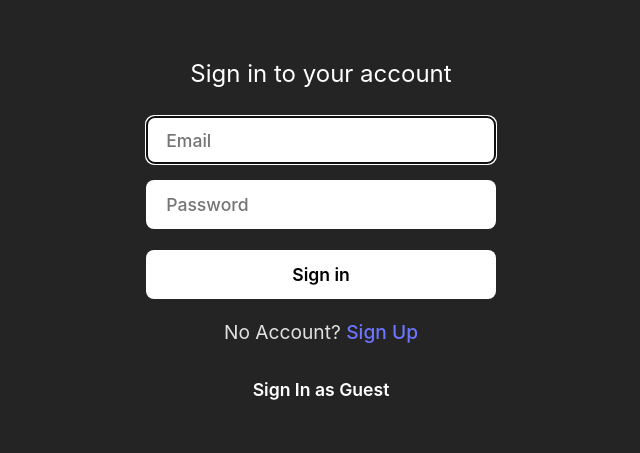
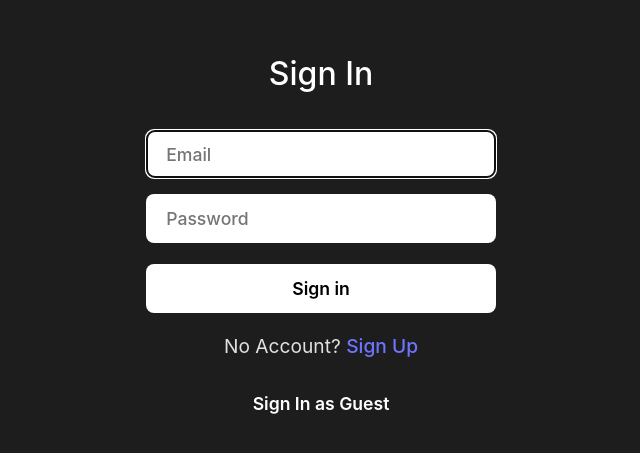
Before and after one commit to yntpdotme/simply-todo, a React (Vite) app in the folder client/: page /signin in a window 1280 px wide. Shown: the part 177-630 px from the top of the page, without its empty margins (319-959 px from the left). Built offline with nearby package versions, Linux system fonts and the light colour scheme.

Commit message:
refactor(frontend): enhance UI colors

```diff
--- a/client/src/components/GuestLogin/GuestLogin.css
+++ b/client/src/components/GuestLogin/GuestLogin.css
@@ -4,5 +4,5 @@
 }
 
 .guest:hover {
-  background: #1d1d1d;
+  background: #111;
 }
--- a/client/src/index.css
+++ b/client/src/index.css
@@ -5,7 +5,7 @@
 
   color-scheme: light dark;
   color: rgba(255, 255, 255, 0.87);
-  background-color: #242424;
+  background-color: #1d1d1d;
 
   font-synthesis: none;
   text-rendering: optimizeLegibility;
@@ -62,7 +62,6 @@ input {
   font-size: 1.1rem;
   font-weight: 500;
   font-family: inherit;
-  /* background-color: #fff; */
   cursor: pointer;
   transition: border-color 0.25s;
   outline: none;
--- a/client/src/pages/SignIn/SignInPage.css
+++ b/client/src/pages/SignIn/SignInPage.css
@@ -4,7 +4,8 @@
 
 .signin {
   color: #fff;
-  font-size: 1.5rem;
+  font-size: 2rem;
+  font-weight: 500;
 }
 
 .authform {
--- a/client/src/pages/SignIn/SignInPage.jsx
+++ b/client/src/pages/SignIn/SignInPage.jsx
@@ -13,7 +13,7 @@ const SignInPage = () => {
 
   return (
     <div>
-      <p className='signin'>Sign in to your account</p>
+      <p className='signin'>Sign In</p>
       <div className="authform">
         <AuthForm onSubmit={handleSignIn} buttonText="Sign in" />
       </div>
--- a/client/src/pages/SignUp/SignUpPage.css
+++ b/client/src/pages/SignUp/SignUpPage.css
@@ -9,7 +9,8 @@
 
 .signup {
   color: #fff;
-  font-size: 1.5rem;
+  font-size: 2rem;
+  font-weight: 500;
 }
 
 @media screen and (max-width: 480px) {
```
